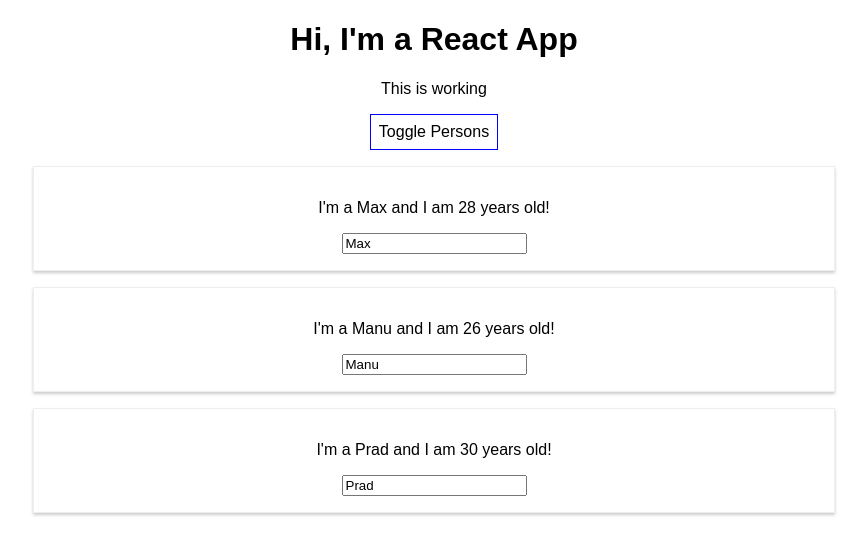
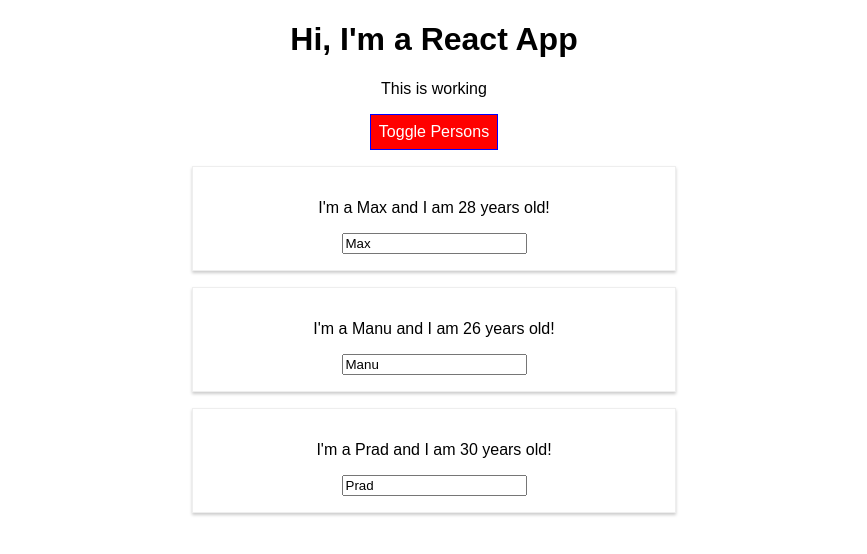
Before and after one commit to pradeepp28/react-complete-guide, a React (Create React App) app: page / in a window 1280 px wide. Both pictures are taken after a click on the button "Toggle Persons". Shown: the top 554 px of the page, without its empty margins (206-1073 px from the left). Built offline with nearby package versions, Linux system fonts and the light colour scheme.

Commit message:
dynamic style and radium

```diff
--- a/package.json
+++ b/package.json
@@ -3,6 +3,7 @@
   "version": "0.1.0",
   "private": true,
   "dependencies": {
+    "radium": "^0.26.0",
     "react": "^16.10.2",
     "react-dom": "^16.10.2",
     "react-scripts": "1.1.5"
--- a/src/App.css
+++ b/src/App.css
@@ -1,3 +1,11 @@
 .App {
   text-align: center;
 }
+
+.red {
+  color: red;
+}
+
+.bold {
+  font-weight: bold;
+}
--- a/src/App.js
+++ b/src/App.js
@@ -1,5 +1,6 @@
 import React, { Component } from 'react';
 import './App.css';
+import Radium, { StyleRoot } from  'radium'
 import Person from './Person/Person'
 
 class App extends Component {
@@ -53,11 +54,16 @@
 
   render() {
     const style = {
-      backgroundColor: "white",
+      backgroundColor: "green",
+      color: "white",
       font: "inherit",
       border: "1px solid blue",
       padding: "8px",
-      cursor: "pointer"
+      cursor: "pointer",
+      ":hover": {
+        backgroundColor: "lightGreen",
+        color: "black"
+      }
     }
 
     let persons = null
@@ -73,20 +79,36 @@
           changed = {(event) => this.nameChangeHandler(event, person.id)}/>
         })
       )
+      style.backgroundColor = "red"
+      style[':hover'] = {
+        backgroundColor: "salmon",
+        color: "black"
+      }
     }
 
+    const classes = []
+
+    if (this.state.persons.length <= 2) {
+      classes.push("red")
+    }
+
+    if (this.state.persons.length <= 1) {
+      classes.push("bold")
+    }
     return (
+      <StyleRoot>
         <div className="App">
           <h1>Hi, I'm a React App</h1>
-        <p>This is working</p>
+          <p className={classes.join(' ')}>This is working</p>
           <button
             style={style}
             onClick = {this.togglePersonsHandker}>Toggle Persons</button>
           {persons}
         </div>
+      </StyleRoot>
     );
     //return React.createElement('div', {className: 'App'}, React.createElement('h1', null, 'Hi, I\'m a React App'))
   }
 }
 
-export default App;
+export default Radium(App);
--- a/src/Person/Person.css
+++ b/src/Person/Person.css
@@ -6,3 +6,9 @@
     padding: 16px;
     text-align: center;
 }
+
+/* @media (min-width: 500px) {
+    .Person {
+        width: 450px;
+    }
+} */
--- a/src/Person/Person.js
+++ b/src/Person/Person.js
@@ -1,10 +1,15 @@
 import React from 'react'
-
+import Radium from 'radium'
 import './Person.css'
 
 const person = (props) => {
+    const style = {
+        '@media (min-width: 500px)': {
+            width: '450px'
+        }
+    };
     return (
-        <div className="Person">
+        <div className="Person" style={style}>
             <p onClick = {props.click}>I'm a {props.name} and I am {props.age} years old!</p>
             <p>{props.children}</p>
             <input type="text" onChange={props.changed} value={props.name} />
@@ -12,4 +17,4 @@
     );
 }
 
-export default person
+export default Radium(person)
```
Also changed, not shown: 1 other file (tests, documents, lock files or other folders). Lines whose indentation alone changed are shown as unchanged.
